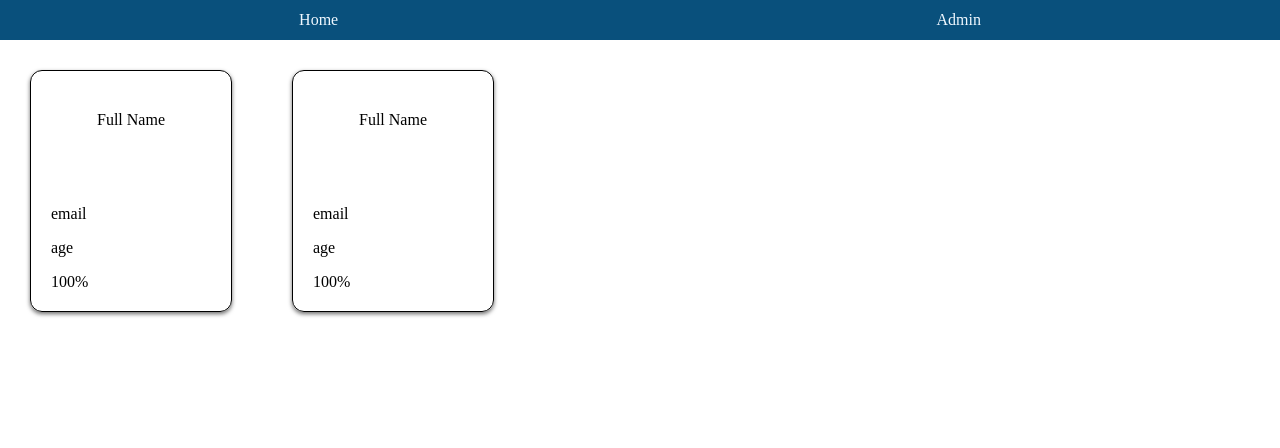
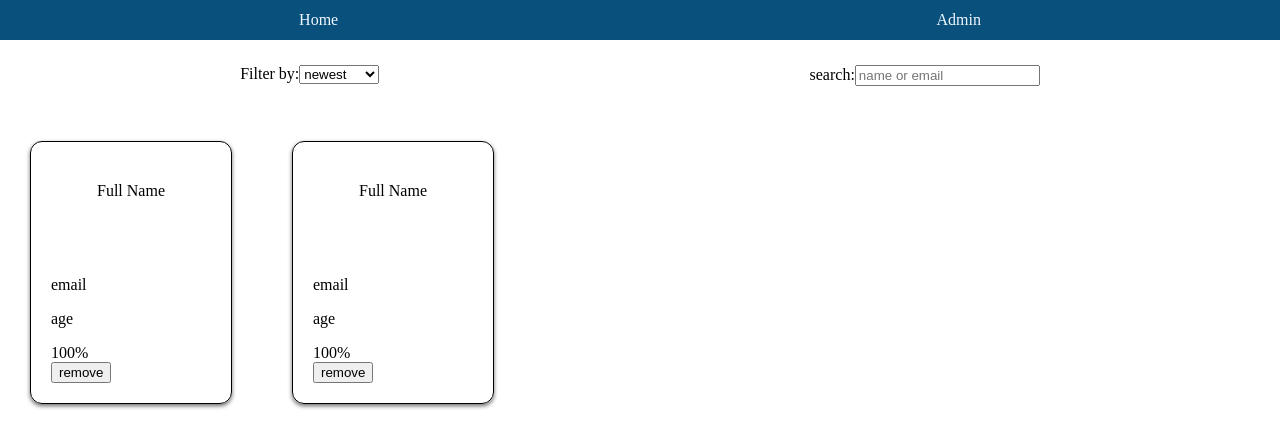
Before and after one commit to nonwor/CGI-hackathon, a React (Vite) app in the folder client/: page /Admin in a window 1280 px wide. Shown: the top 448 px of the page. Built offline with nearby package versions, Linux system fonts and the light colour scheme.

Commit message:
added filter drop-down menu and search input to adminView page: useState also attached for both values

```diff
--- a/client/src/components/UserCard/UserCard.jsx
+++ b/client/src/components/UserCard/UserCard.jsx
@@ -13,6 +13,7 @@ function UserCard() {
             <div className='progress-bar'>
                 100%
             </div>
+            <button>remove</button>
         </div>
     </div>
   )
--- a/client/src/pages/Admin/Admin.css
+++ b/client/src/pages/Admin/Admin.css
@@ -1,3 +1,10 @@
+.admin-tools {
+    display: flex;
+    justify-content: space-around;
+    padding: 15px;
+    margin: 10px;
+}
+
 .user-cards {
     display: flex;
     flex-wrap: wrap;
--- a/client/src/pages/Admin/Admin.jsx
+++ b/client/src/pages/Admin/Admin.jsx
@@ -1,13 +1,47 @@
-import React from 'react'
+import { useState } from 'react'
 import "./Admin.css"
 import UserCard from '../../components/UserCard/UserCard'
 
 function Admin() {
+
+    const [selectedOption, setSelectedOption] = useState("newset");
+    const [searchInput, setSearchInput] = useState("");
+
+    const handleSelectedOptionValue = (e) => {
+        setSelectedOption(e.target.value);
+    }
+
+    const handleSearchInput = (e) => {
+        e.preventDefault();
+        setSearchInput(e.target.value);
+    }
+
   return (
-    <div className='user-cards' >
-        <UserCard />
-        <UserCard />
-    </div>
+    <section>
+        <div className='admin-tools'>
+                <section>
+                    <label htmlFor="">Filter by:</label>
+                    <select value={selectedOption} onChange={handleSelectedOptionValue}>
+                        <option value="newest">newest</option>
+                        <option value="oldest">oldest</option>
+                        <option value="complited">complited</option>
+                    </select>
+                </section>
+            <form action="submit">
+                search:
+                <input
+                type="text"
+                placeholder='name or email'
+                value={searchInput}
+                onChange={handleSearchInput}
+                />
+            </form>
+        </div>
+        <div className='user-cards'>
+            <UserCard />
+            <UserCard />
+        </div>
+    </section>
   )
 }
 
```
